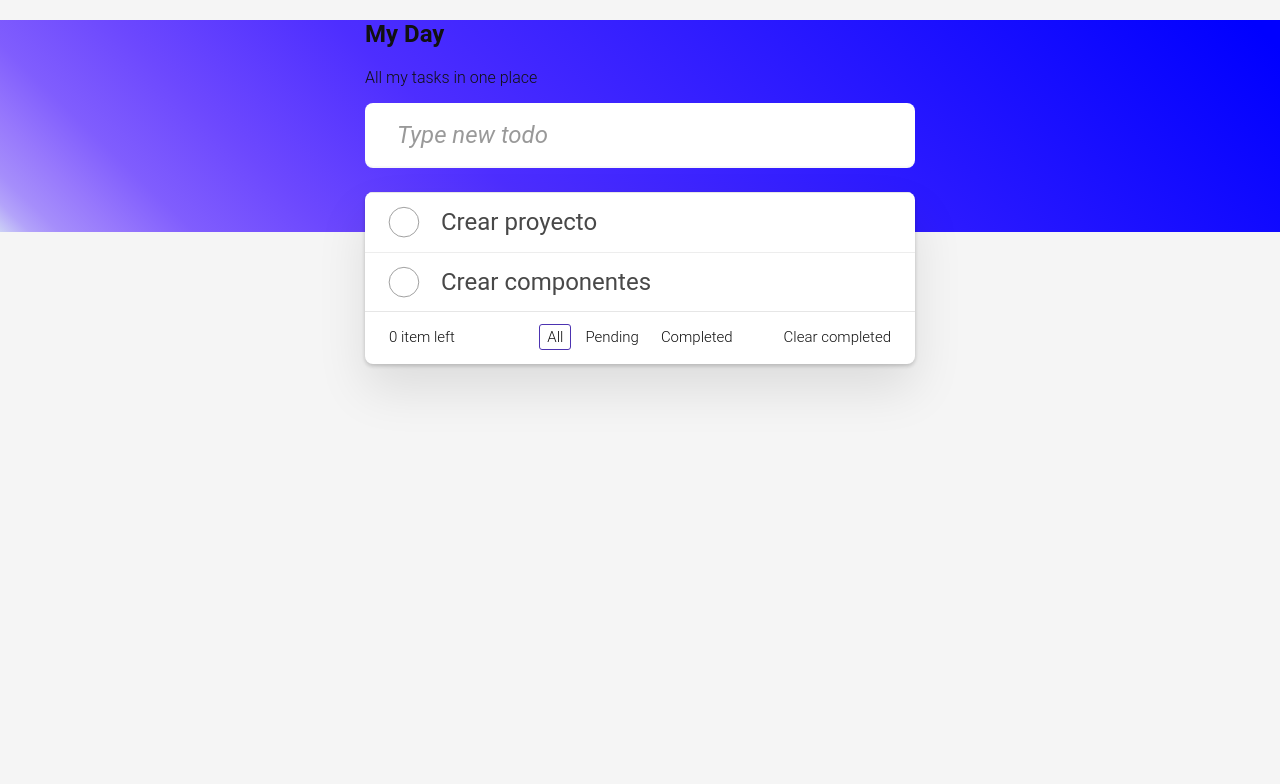
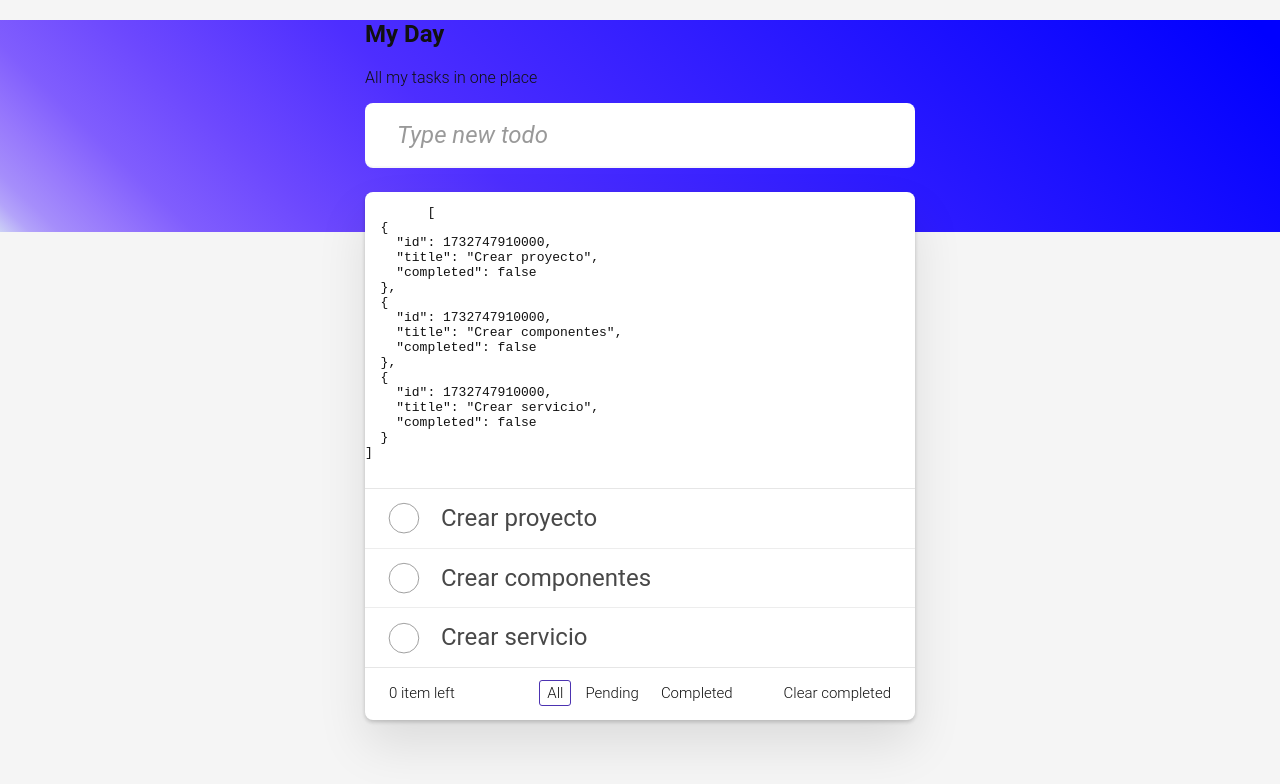
Before and after one commit to cldcantoflores/ang, an Angular app: page / in a window 1280 px wide. Shown: the top 784 px of the page. Built offline with nearby package versions, Linux system fonts and the light colour scheme.

Commit message:
hasta clase 12

```diff
--- a/src/app/pages/home/home.component.html
+++ b/src/app/pages/home/home.component.html
@@ -8,11 +8,16 @@
           placeholder="Type new todo"
           autofocus
           type="text"
-          (change)="changeHandler($event)"
+          (change)="changeHandler($event);"
+
         />
       </div>
     </header>
+
     <div class="container todoapp-wrapper">
+      <pre>
+        <code>{{ tasks() | json }}</code>
+      </pre>
       <!-- This section should be hidden by default and shown when there are todos -->
       <section class="main">
         <ul class="todo-list">
@@ -26,7 +31,7 @@
           </li> -->
           <li *ngFor="let task of tasks(); index as i" [ngClass]="{'completed': task.completed}">
             <div class="view">
-              <input class="toggle" type="checkbox" (click)="updateTask(i)" [checked]="task.completed"  />
+              <input class="toggle" type="checkbox" (click)="updateTask(i,task.completed)" [checked]="task.completed"  />
               <label>{{ task.title }}</label>
               <button class="destroy" (click)="deleteTask(i)"></button>
             </div>
--- a/src/app/pages/home/home.component.ts
+++ b/src/app/pages/home/home.component.ts
@@ -22,8 +22,13 @@ export class HomeComponent {
       title: 'Crear componentes',
       completed: false
     },
-
+    {
+      id: Date.now(),
+      title: 'Crear servicio',
+      completed: false
+    }
   ]);
+  userObjectField: any;
 
   changeHandler(event: Event){
     const input  = event.target as HTMLInputElement;
@@ -39,11 +44,12 @@ export class HomeComponent {
       completed : false
     }
 
-    this.tasks.update((tasks  => [...tasks, newTask] ))
+    this.tasks.update((tasks  => [...tasks, newTask] ));
   }
 
-  updateTask(index:number){
-    if(confirm("Confima que quiere marcar como completa?")){
+  updateTask(index:number,status:boolean){
+   const est = (status==false)?"completa":"incompleta";
+    if(confirm("Confirma que quiere marcar como "+est+" ?")){
 
         this.tasks.update((tasks) =>
         tasks.map((task, i) =>
```
